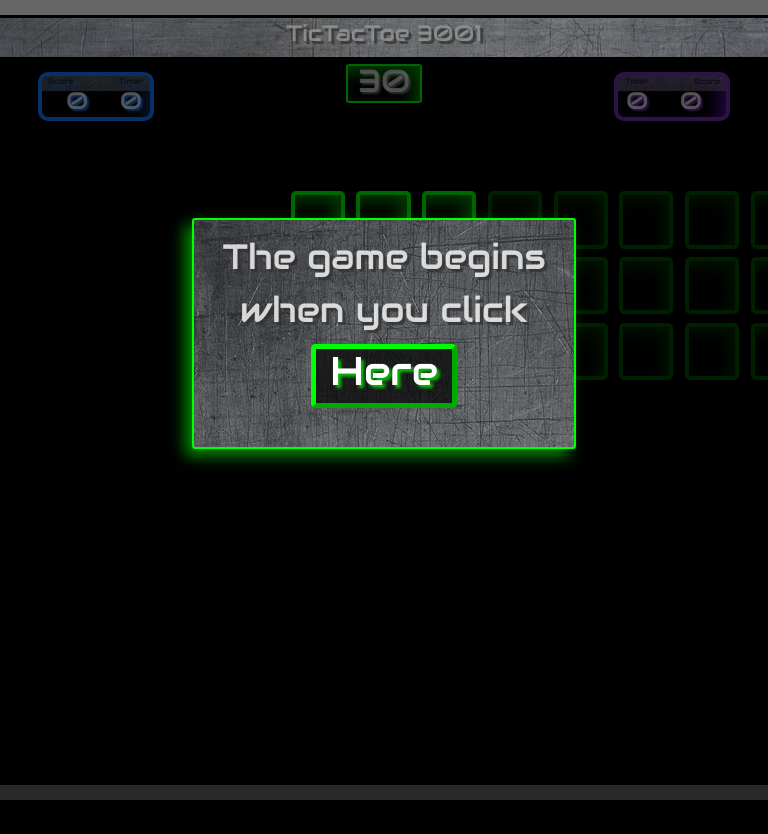
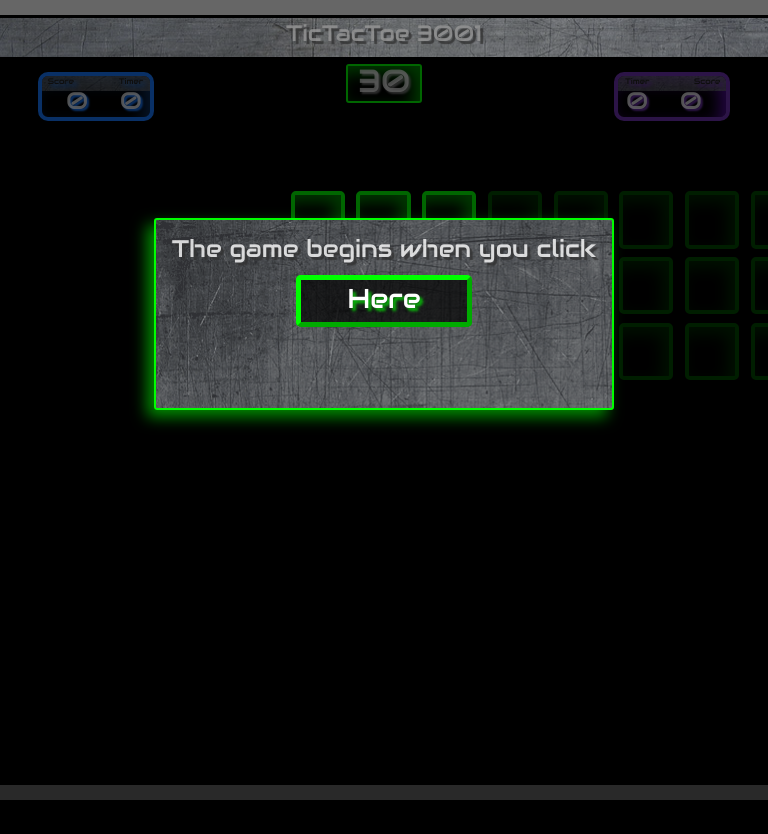
Before and after one commit to AnthonyCorrado/t3-3001-firebase, a PHP site: page / in a window 768 px wide. Run offline with PHP 8.4, Linux system fonts and the light colour scheme; some libraries are stand-ins or nearby versions.

Commit message:
responsive intro

```diff
--- a/css/style.css
+++ b/css/style.css
@@ -257,8 +257,8 @@ h6 {
 	background-color: rgba(0, 0, 0, .7);
 	z-index: 2;
 }
-@media (min-width: 630px)
-{
+
+@media (min-width: 630px) {
     h6 { font-size: .5em; line-height: .5;  }
     h3, h4 {font-size: 1.5em; line-height: 0.6; }
     .test {border: 4px solid rgba(0, 255, 0, 1); }
@@ -269,15 +269,15 @@ h6 {
     body { border-top: 15px solid rgba(255, 255, 255, .4); }
 		body { border-bottom: 15px solid rgba(255, 255, 255, .4);}
 }
-@media (min-width: 900px)
-{
+
+@media (min-width: 900px) {
     .scoreboard { padding-bottom: 8%; }
     #title-text { font-size: 1.9em; }
     .markers { font-size: 1.7em; padding: 15% 4%; }
     .timer-text { font-size: 2.5em }
 }
-@media (min-width: 1100px)
-{
+
+@media (min-width: 1100px) {
     h6 { font-size: 1.1em; line-height: .75; }
     h3, h4 {font-size: 2em; line-height: 1;}
     .test {border: 5px solid rgba(0, 255, 0, 1); }
@@ -285,7 +285,56 @@ h6 {
     #title-text { font-size: 2em }
     .markers { padding: 20% 9%; font-size: 2em; }
 }
-@media (min-width: 1230px)
-{
+
+@media (min-width: 1230px) {
     #title-text { font-size: 2.5em }
 }
+/* responsive startup screen and --------- */
+@media (min-width: 841px) and (max-width: 1080px) {
+	.large-text3, .large-text2, .large-text1 {
+		font-size: 8em;
+	}
+	.startPrompt {
+		margin-left: 20%;
+		width: 60%;
+		height: 30%;
+	}
+	.message-text {
+		font-size: 2.5em;
+	}
+	.custom-button {
+		font-size: 2.9em;
+	}
+}
+
+@media (min-width: 481px) and (max-width: 840px) {
+	.large-text3, .large-text2, .large-text1 {
+		font-size: 5em;
+	}
+	.startPrompt {
+		margin-left: 20%;
+		width: 60%;
+		height: 25%;
+	}
+	.message-text {
+		font-size: 1.5em;
+	}
+	.custom-button {
+		font-size: 1.7em;
+	}
+}
+@media (min-width: 0px) and (max-width: 480px) {
+	.large-text3, .large-text2, .large-text1 {
+		font-size: 2em;
+	}
+	.startPrompt {
+		margin-left: 10%;
+		width: 80%;
+	}
+	.message-text {
+		font-size: 1em;
+	}
+	.custom-button {
+		font-size: 1.2em;
+	}
+}
--- a/js/boardcontroller.js
+++ b/js/boardcontroller.js
@@ -1,3 +1,4 @@
+var windowWidth = $(window).width();
 var mark = "X";
 var turnNum = 0;
 var p1ScoreIds = [0];
@@ -17,17 +18,19 @@ app.controller('boardController', ['$scope', '$interval', function ($scope, $int
 	console.log(p1ScoreIds.length);
 
 	$scope.startGame = function() {
+		emScaler = windowWidth * 0.028;
 		$('.startScreen').fadeOut(1000);
+		// if(windowWidth > 840){
 			$('.gameStartCountdown3').fadeIn(500);
-		$('.large-text3').animate({'font-size' : '40em'}, 1000);
+			$('.large-text3').animate({'font-size' : emScaler + 'em'}, 1000);
 			$('.large-text3').fadeOut(1000);
 			$('.gameStartCountdown2').delay(1700).fadeIn(500);
 			$('.large-text2').delay(1700).fadeIn(500);
-		$('.large-text2').animate({'font-size' : '40em'}, 1000);
+			$('.large-text2').animate({'font-size' : emScaler + 'em'}, 1000);
 			$('.large-text2').delay(2700).fadeOut(1000);
 			$('.gameStartCountdown1').delay(3500).fadeIn(500);
 			$('.large-text1').delay(3500).fadeIn(500);
-		$('.large-text1').animate({'font-size' : '40em'}, 1000);
+			$('.large-text1').animate({'font-size' : emScaler + 'em'}, 1000);
 			$('.large-text1').fadeOut(1000);
 			$('.gameStartCountdown3').delay(1600).fadeOut(300);
 			$('.gameStartCountdown2').delay(1600).fadeOut(300);
```
Lines whose indentation alone changed are shown as unchanged.
